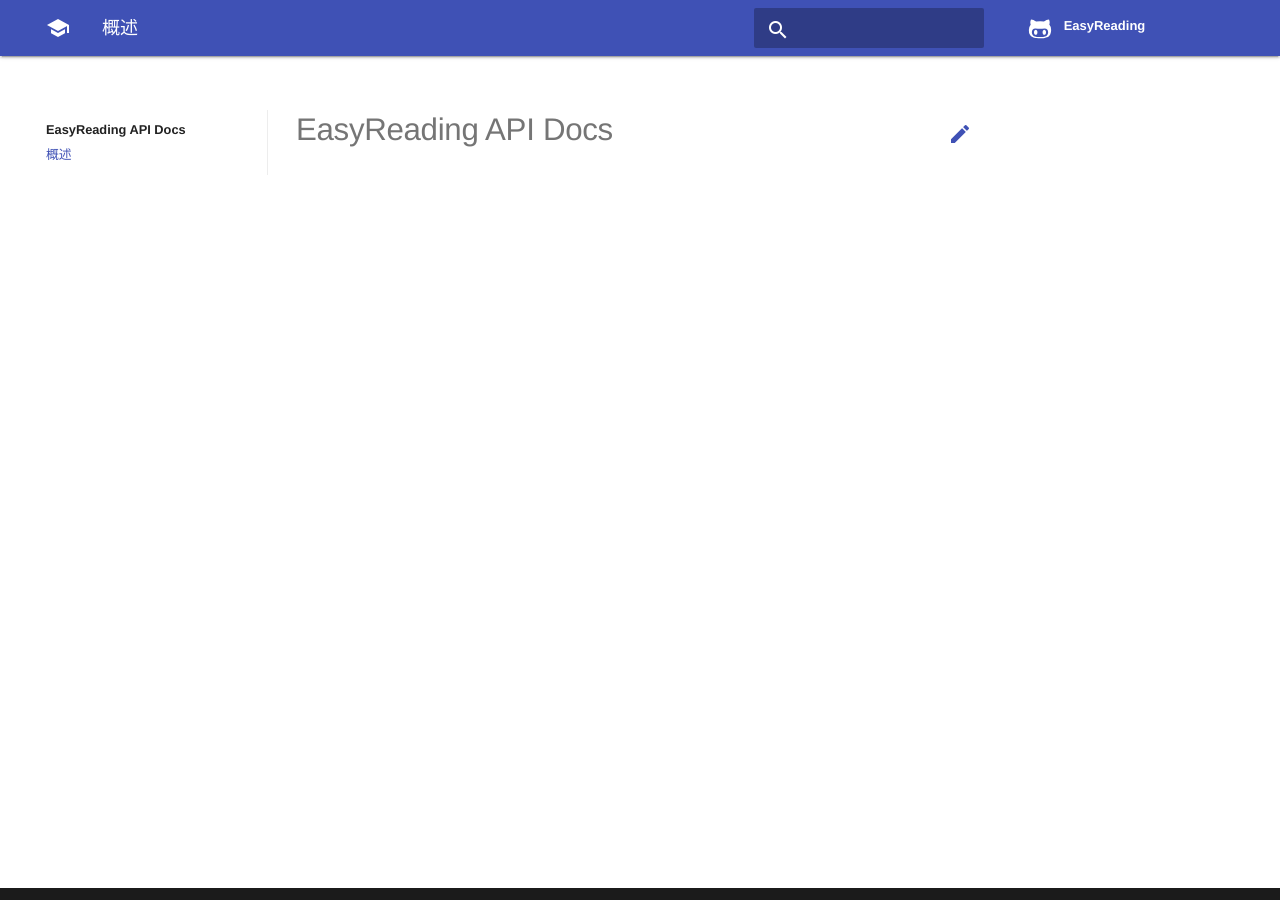
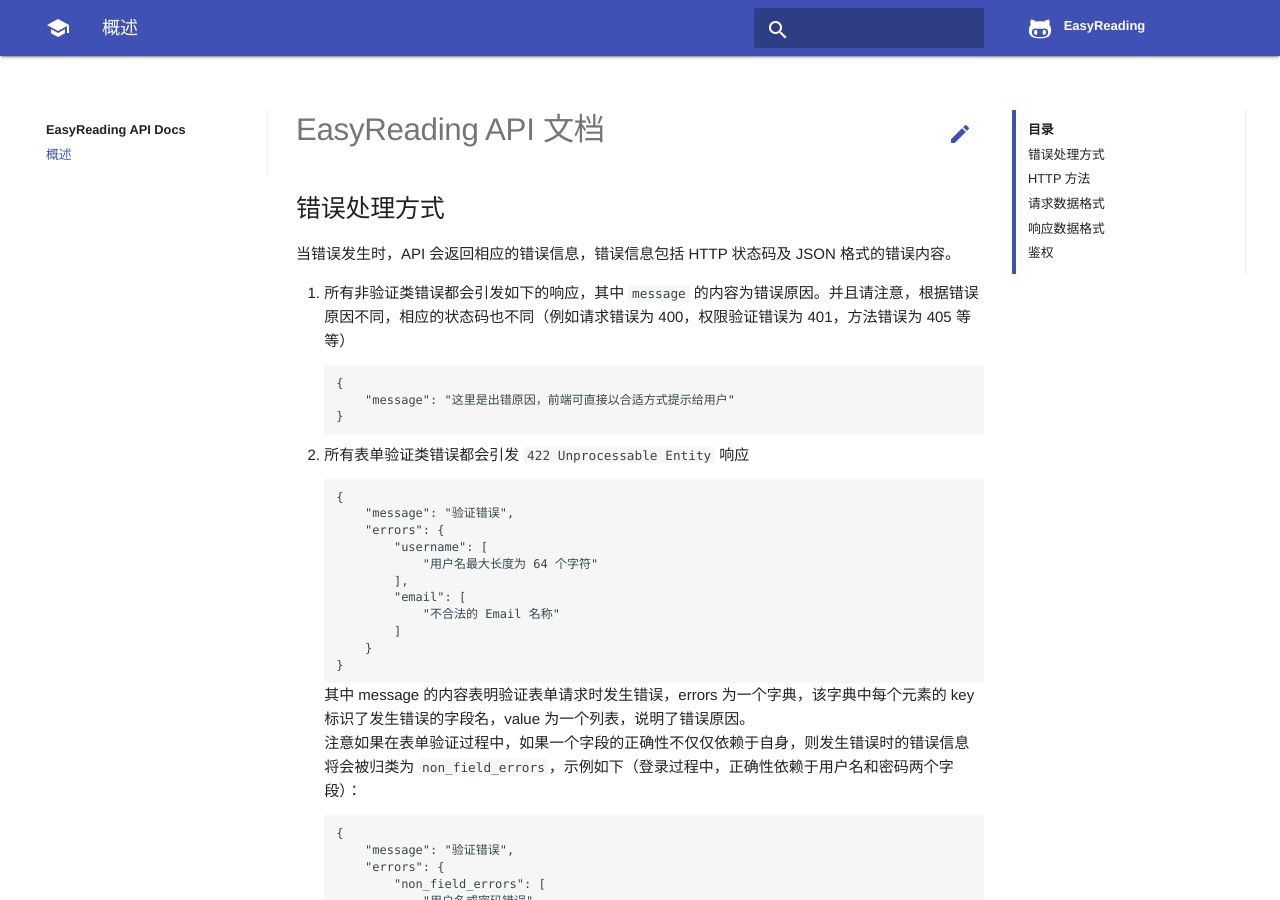
Before and after one commit to whu2017/docs, an MkDocs documentation site: the page built from docs/index.md, in a window 1280 px wide and 900 px high. Built offline with MkDocs 1.6.1, drawn with Linux system fonts in a browser that asks for light colours; comment, search, counter and statistics services are not loaded; old or Windows-style settings are respelled for this version of MkDocs; some of the changed text lies outside the part shown.

Commit message:
添加公共概述

````diff
--- a/docs/index.md
+++ b/docs/index.md
@@ -1 +1,92 @@
-# EasyReading API Docs
+# EasyReading API 文档
+
+## 错误处理方式
+
+当错误发生时，API 会返回相应的错误信息，错误信息包括 HTTP 状态码及 JSON 格式的错误内容。
+
+1. 所有非验证类错误都会引发如下的响应，其中 `message` 的内容为错误原因。并且请注意，根据错误原因不同，相应的状态码也不同（例如请求错误为 400，权限验证错误为 401，方法错误为 405 等等）
+
+    ```json
+    {
+        "message": "这里是出错原因，前端可直接以合适方式提示给用户"
+    }
+    ```
+
+2. 所有表单验证类错误都会引发 `422 Unprocessable Entity` 响应
+
+    ```json
+    {
+        "message": "验证错误",
+        "errors": {
+            "username": [
+                "用户名最大长度为 64 个字符"
+            ],
+            "email": [
+                "不合法的 Email 名称"
+            ]
+        }
+    }
+    ```
+
+    其中 message 的内容表明验证表单请求时发生错误，errors 为一个字典，该字典中每个元素的 key 标识了发生错误的字段名，value 为一个列表，说明了错误原因。
+
+    注意如果在表单验证过程中，如果一个字段的正确性不仅仅依赖于自身，则发生错误时的错误信息将会被归类为 `non_field_errors`，示例如下（登录过程中，正确性依赖于用户名和密码两个字段）：
+
+    ```json
+    {
+        "message": "验证错误",
+        "errors": {
+            "non_field_errors": [
+                "用户名或密码错误"
+            ]
+        }
+    }
+    ```
+
+## HTTP 方法
+
+本 API 尽最大可能为各个请求提供合适的 HTTP 方法，所有可能会用到的 HTTP 方法简单描述如下：
+
+| HTTP 方法 | 描述 |
+| --- | --- |
+| `GET` | 用于获取资源 |
+| `POST` | 用于新建资源 |
+| `PATCH` | 可仅提供需要更新的部分内容来更新指定资源 |
+| `PUT` | 用于替换现有资源 |
+| `DELETE` | 用于删除资源 |
+
+## 请求数据格式
+
+1. 对于 GET/DELETE 请求，仅支持 URL 形式的参数传递
+2. 对于 POST/PATCH/PUT 请求，支持
+
+    ```
+    application/json
+    application/w-www-form-urlencoded
+    application/form-data
+    ```
+
+    三种形式的数据请求，客户端仅需指明 Content-Type 即可，服务端会自动识别并处理。
+
+## 响应数据格式
+
+全部为 JSON 形式，`Content-Type: application/json`。
+
+## 鉴权
+
+每个用户在登录态时均存在一个 token，以及 token 过期的具体时间 (UNIX时间戳)。
+
+* `token`(string)
+* `expires_at`(integer)
+
+前端应在每次请求前检查当前时间是否超过 expires_at，如果超过，则需要重新通过 **权限更新** API 接口来更新 token。
+
+以上两个值需要前端自行存储。
+
+在每个需要 **身份认证** 的接口中，每个 API 请求必须提供 HTTP 头：
+
+```
+Authorization: JWT <token>
+```
+
+将上述 `<token>` 替换为实际的 token，注意 `JWT` 后面有一个空格。
--- a/theme/assets/stylesheets/application-f3ab63f78a.css
+++ b/theme/assets/stylesheets/application-f3ab63f78a.css
@@ -147,8 +147,8 @@ code, kbd, pre {
 }
 
 .md-typeset {
-    font-size: 1.4rem;
-    line-height: 1.4;
+    font-size: 1.5rem;
+    line-height: 1.6;
     -webkit-print-color-adjust: exact
 }
 
````
Also changed, not shown: 1 other file.
